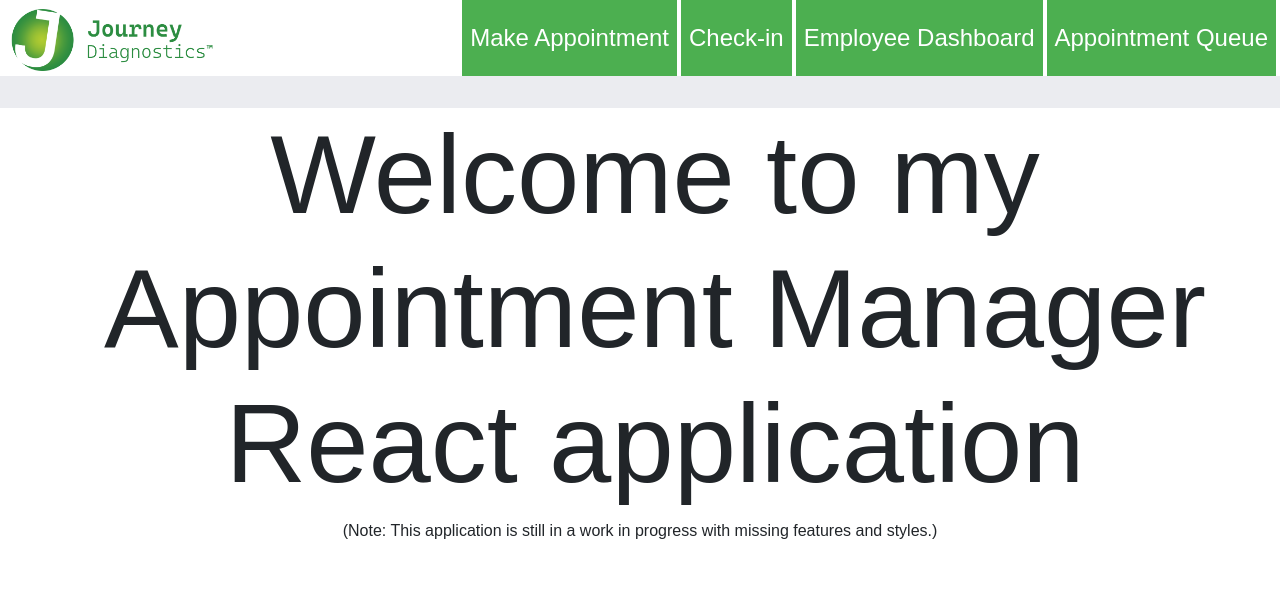
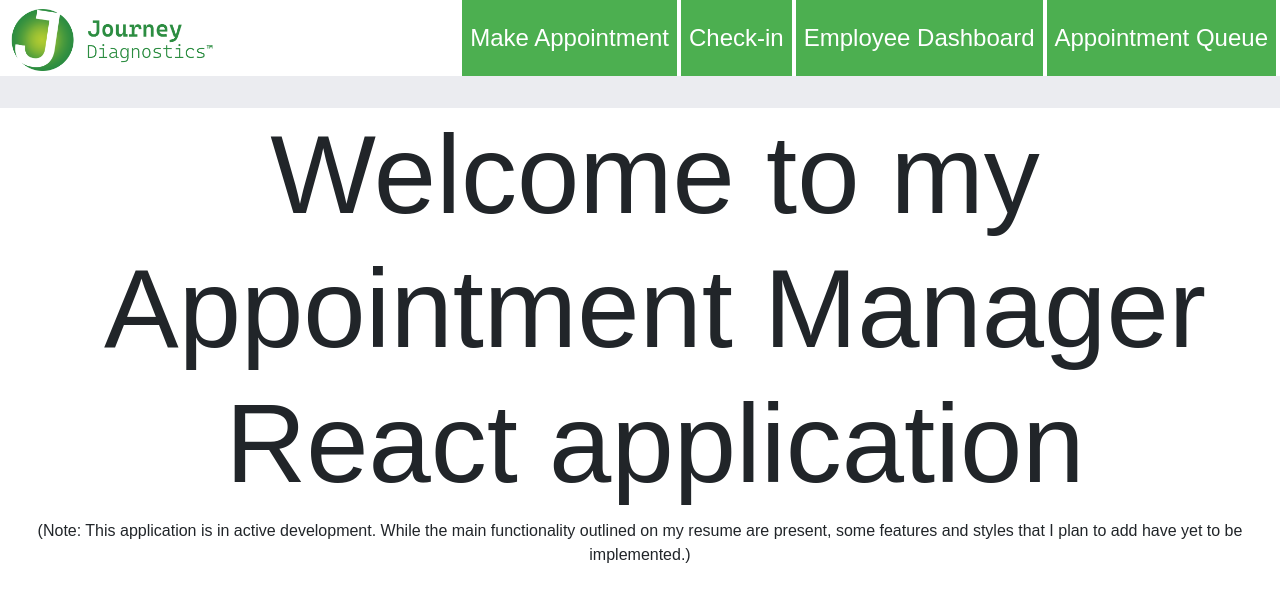
Before and after one commit to JHarringtonDev/AppointmentCheckInReact, a React (Create React App) app: page / in a window 1280 px wide. Shown: the top 602 px of the page. Built offline with nearby package versions, Linux system fonts and the light colour scheme.

Commit message:
edited welcome message

```diff
--- a/src/components/Home.jsx
+++ b/src/components/Home.jsx
@@ -5,7 +5,7 @@ const Home = (props) => {
     return (
     <div className = 'home'>
         <h1 className='welcomeMessage'>Welcome to my Appointment Manager React application</h1>
-        <p>(Note: This application is still in a work in progress with missing features and styles.)</p>
+        <p>(Note: This application is in active development. While the main functionality outlined on my resume are present, some features and styles that I plan to add have yet to be implemented.)</p>
     </div>
     )
 }
```
